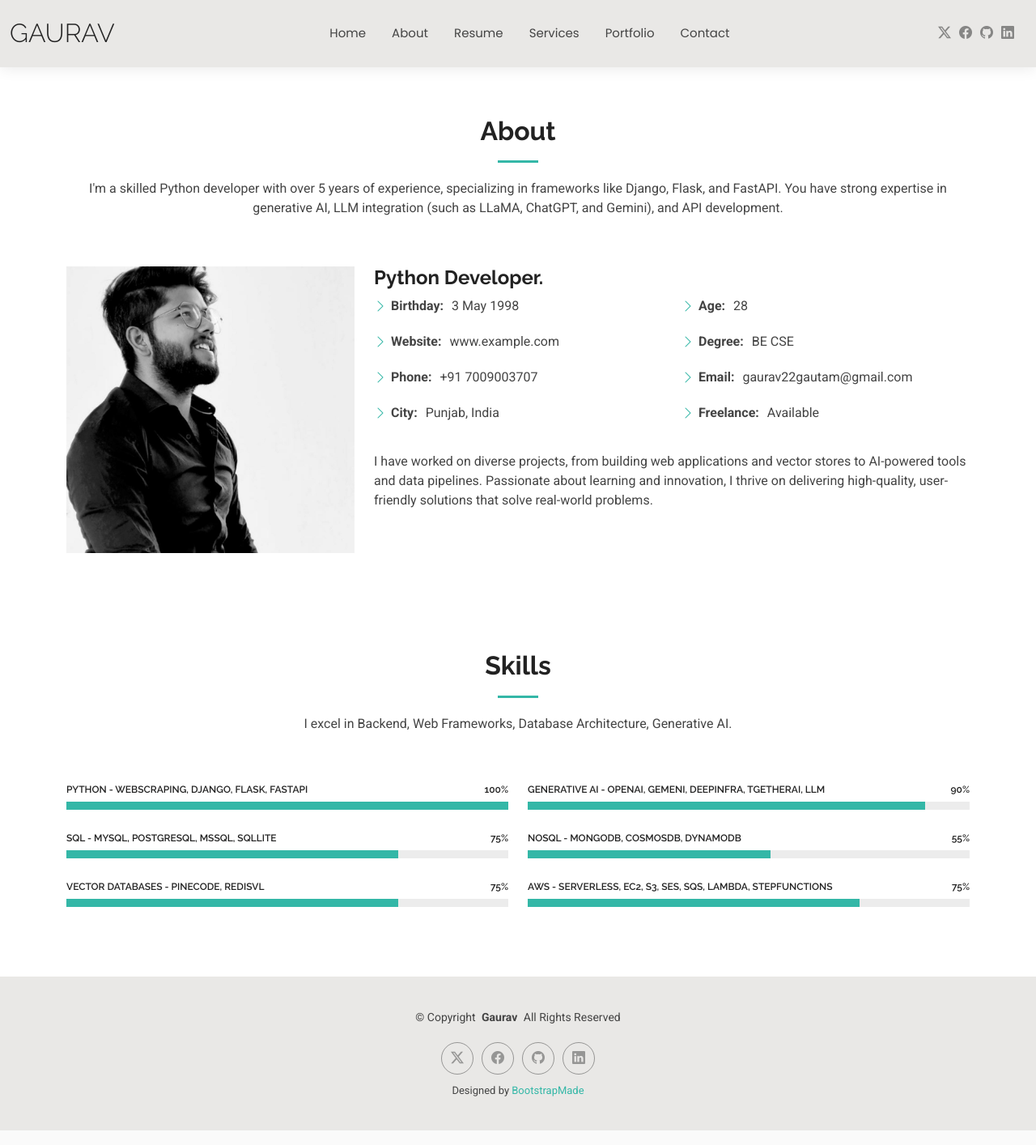
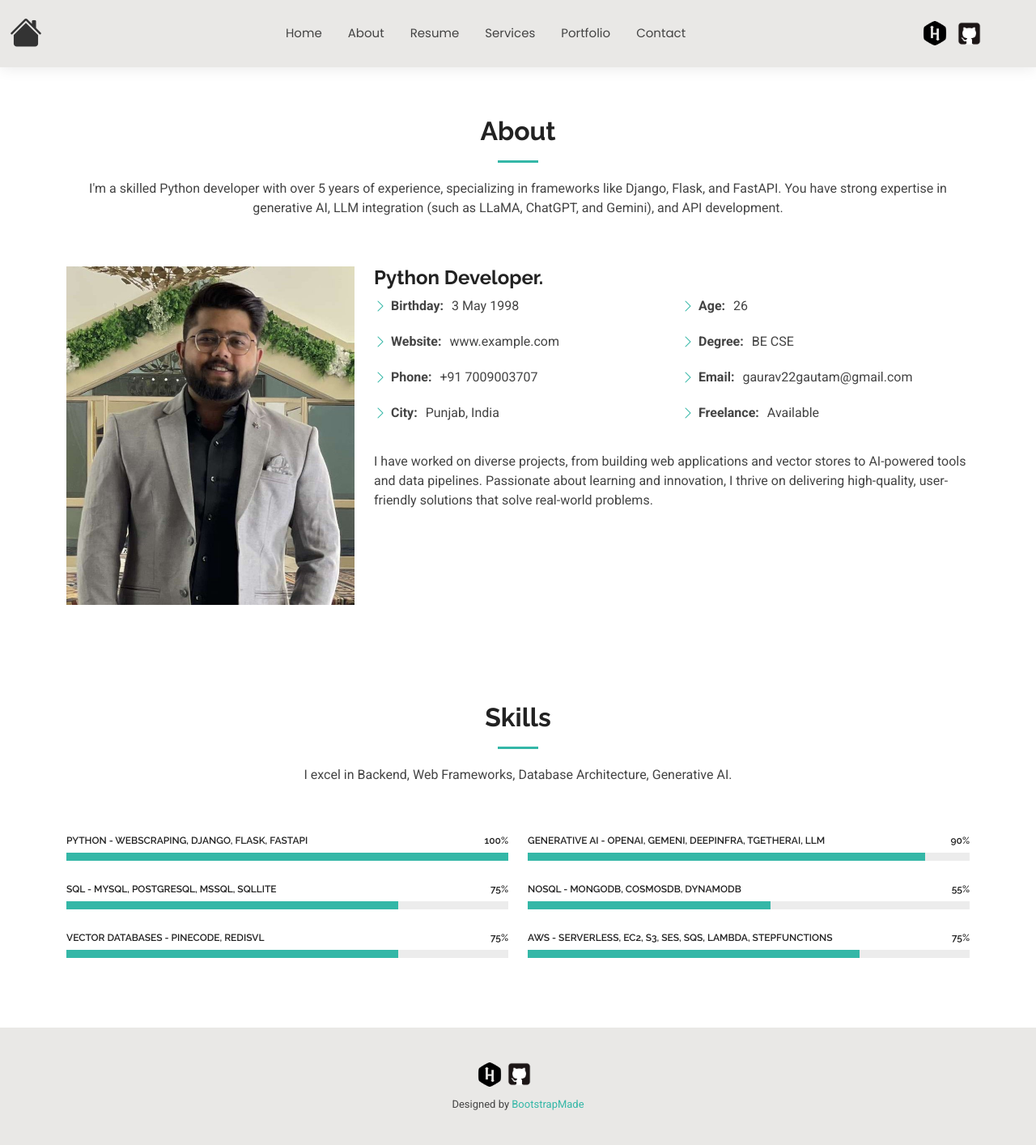
Before and after one commit to Gaurav3707/web-resume, a Flask app: page /about in a window 1280 px wide. Shown: the whole page at 81% size. Run offline with Flask 3, Linux system fonts and the light colour scheme; some libraries are stand-ins or nearby versions.

Commit message:
major changes

```diff
--- a/templates/about.html
+++ b/templates/about.html
@@ -75,7 +75,7 @@
               </div>
               <div class="col-lg-6">
                 <ul>
-                  <li><i class="bi bi-chevron-right"></i> <strong>Age:</strong> <span>28</span></li>
+                  <li><i class="bi bi-chevron-right"></i> <strong>Age:</strong> <span>26</span></li>
                   <li><i class="bi bi-chevron-right"></i> <strong>Degree:</strong> <span>BE CSE</span></li>
                   <li><i class="bi bi-chevron-right"></i> <strong>Email:</strong> <span>gaurav22gautam@gmail.com</span></li>
                   <li><i class="bi bi-chevron-right"></i> <strong>Freelance:</strong> <span>Available</span></li>
--- a/templates/footer.html
+++ b/templates/footer.html
@@ -1,14 +1,19 @@
 <footer id="footer" class="footer light-background">
 
     <div class="container">
-      <div class="copyright text-center ">
+      <!-- <div class="copyright text-center ">
         <p>© <span>Copyright</span> <strong class="px-1 sitename">Gaurav</strong> <span>All Rights Reserved<br></span></p>
-      </div>
-      <div class="social-links d-flex justify-content-center">
-        <a href=""><i class="bi bi-twitter-x"></i></a>
-        <a href=""><i class="bi bi-facebook"></i></a>
-        <a href="https://github.com/Gaurav3707" target="_blank" class="github"><i class="bi bi-github"></i></a>
-        <a href="https://www.linkedin.com/in/gaurav-gautam-54b660152/" target="_blank" class="linkedin"><i class="bi bi-linkedin"></i></a>
+      </div> -->
+      <div class="footer-social-links text-center">
+        <a href="https://www.hackerrank.com/profile/gaurav22gautam" target="_blank" class="hackerrank">
+          <img src="static/assets/img/Hackerrank.gif" alt="HackerRank" style="width: 30px; height: 30px; opacity: 1.0;">
+        </a>
+        <a href="https://github.com/Gaurav3707" target="_blank" class="github">
+          <img src="static/assets/img/Github.gif" alt="HackerRank" style="width: 35px; height: 35px; opacity: 1.0;">
+        </a>
+        <a href="https://www.linkedin.com/in/gaurav-gautam-54b660152/" target="_blank" class="linkedin">
+          <img src="static/assets/img/Linkedin.gif" alt="HackerRank" style="width: 28px; height: 28px; opacity: 1.0;">
+        </a>
       </div>
       <div class="credits">
         <!-- All the links in the footer should remain intact. -->
--- a/templates/header.html
+++ b/templates/header.html
@@ -2,7 +2,7 @@
     <div class="container-fluid position-relative d-flex align-items-center justify-content-between">
 
       <a href="/" class="logo d-flex align-items-center me-auto me-xl-0">
-        <h1 class="sitename">Gaurav</h1>
+        <i class="bi bi-house-fill" style="font-size: 40px; color: #333;"></i> <!-- Home Icon -->
       </a>
 
       <nav id="navmenu" class="navmenu">
@@ -35,10 +35,15 @@
       </nav>
 
       <div class="header-social-links">
-        <a href="#" class="twitter"><i class="bi bi-twitter-x"></i></a>
-        <a href="#" class="facebook"><i class="bi bi-facebook"></i></a>
-        <a href="https://github.com/Gaurav3707" target="_blank" class="github"><i class="bi bi-github"></i></a>
-        <a href="https://www.linkedin.com/in/gaurav-gautam-54b660152/" target="_blank" class="linkedin"><i class="bi bi-linkedin"></i></a>
+        <a href="https://www.hackerrank.com/profile/gaurav22gautam" target="_blank" class="hackerrank">
+          <img src="static/assets/img/Hackerrank.gif" alt="HackerRank" style="width: 30px; height: 30px; opacity: 1.0;">
+        </a>
+        <a href="https://github.com/Gaurav3707" target="_blank" class="github">
+          <img src="static/assets/img/Github.gif" alt="HackerRank" style="width: 35px; height: 35px; opacity: 1.0;">
+        </a>
+        <a href="https://www.linkedin.com/in/gaurav-gautam-54b660152/" target="_blank" class="linkedin">
+          <img src="static/assets/img/Linkedin.gif" alt="HackerRank" style="width: 28px; height: 28px; opacity: 1.0;">
+        </a>
       </div>
 
     </div>
```
Also changed, not shown: static/assets/img/Github.gif (added), static/assets/img/Hackerrank.gif (added), static/assets/img/Linkedin.gif (added), static/assets/img/Linkedin_old.gif (added), static/assets/img/hackerrank.svg (added), static/assets/img/propic1.jpeg, static/assets/img/propic4.jpeg (deleted), static/assets/img/propic5.jpeg (added), 1 other file.
